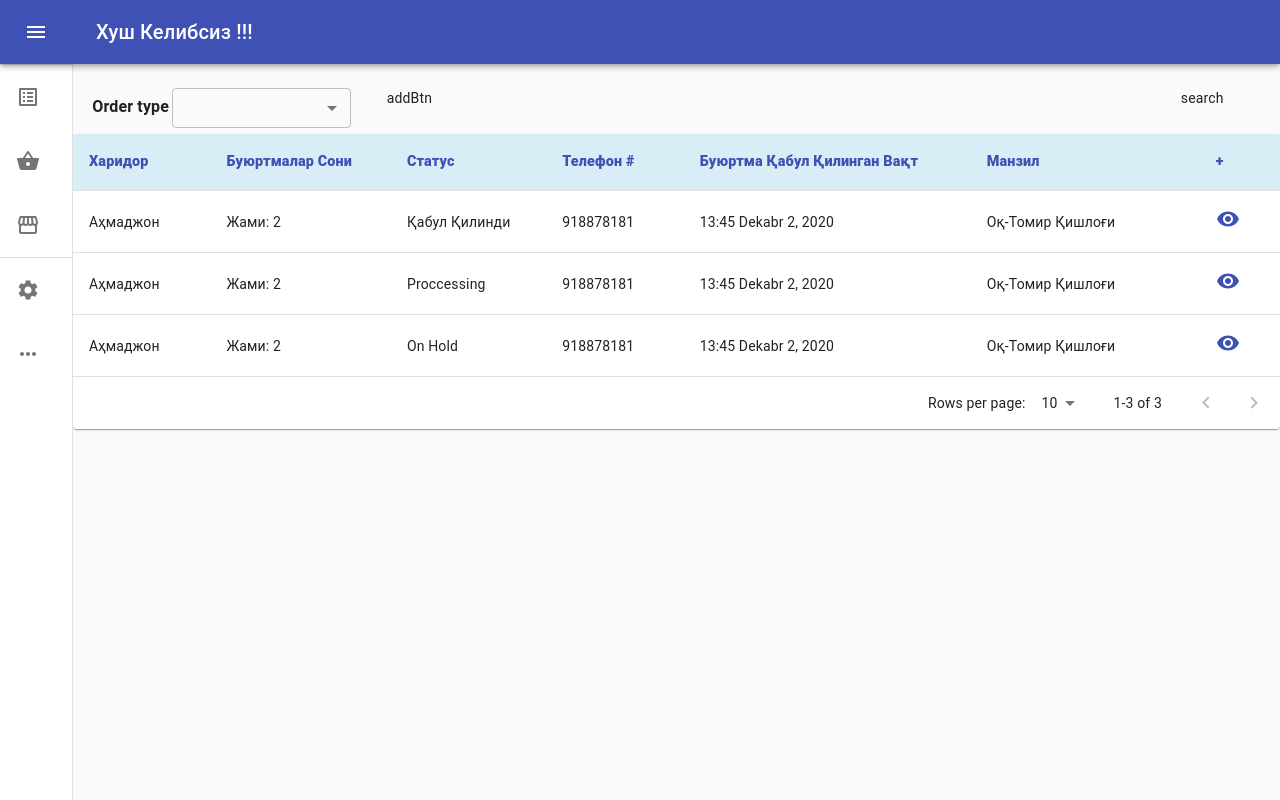
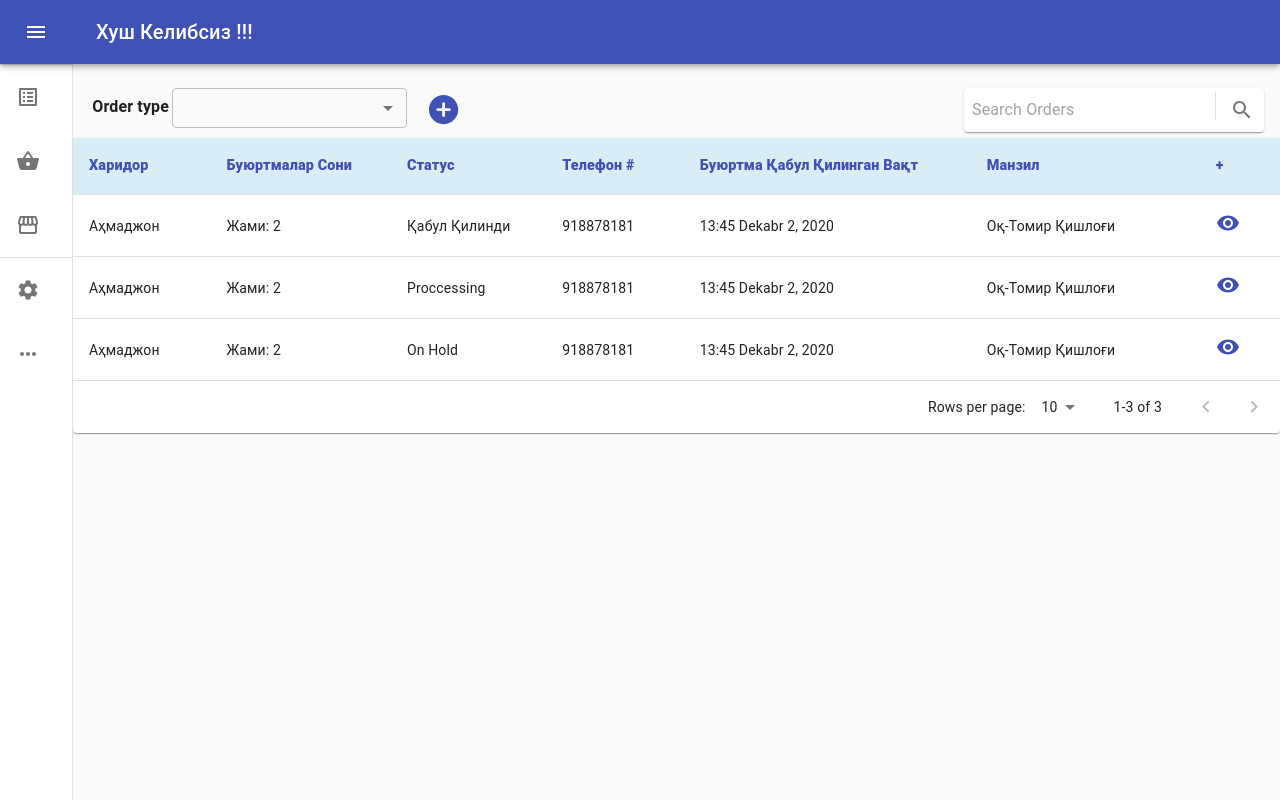
Before and after one commit to jahongirhusanov/OrderApp, a React (Create React App) app: page / in a window 1280 px wide. Built offline with nearby package versions, Linux system fonts and the light colour scheme.

Commit message:
updating Order Header

```diff
--- a/src/components/Orders/OrderListHeader.jsx
+++ b/src/components/Orders/OrderListHeader.jsx
@@ -1,12 +1,16 @@
 import React from "react";
 import { makeStyles } from "@material-ui/core/styles";
 import { Grid } from "@material-ui/core";
+import AddCircleRoundedIcon from "@material-ui/icons/AddCircleRounded";
 import OrderStatus from "./OrderStatusDropdown";
+
+import OrderSearch from "./OrderSearch";
 
 const useStyles = makeStyles({
   root: {
     paddingLeft: "1rem",
     marginBottom: "0.4rem",
+    paddingRight: "1rem",
   },
   orderTypeContainer: {
     paddingTop: 0,
@@ -20,21 +24,25 @@ const useStyles = makeStyles({
     fontWeight: 700,
     padding: "0.5rem 0.2rem",
   },
+  addOrderIcon: {
+    fontSize: "2.2rem",
+    color: "#3f51b5",
+    margin: "auto",
+    cursor: "pointer",
+  },
 });
 
 function OrderListHeader() {
   const classes = useStyles();
   return (
     <Grid item xs={12} container direction="row" className={classes.root}>
-      <Grid item xs={3} className={classes.orderTypeContainer}>
+      <Grid item xs={12} sm={4} className={classes.orderTypeContainer}>
         <h4 className={classes.orderType}>Order type</h4>
         <OrderStatus />
+        <AddCircleRoundedIcon className={classes.addOrderIcon} />
       </Grid>
-      <Grid item xs={8}>
-        addBtn
-      </Grid>
-      <Grid item xs={1}>
-        search
+      <Grid item xs={12} sm={8}>
+        <OrderSearch />
       </Grid>
     </Grid>
   );
--- /dev/null
+++ b/src/components/Orders/OrderSearch.jsx
@@ -0,0 +1,50 @@
+import React from "react";
+import { makeStyles } from "@material-ui/core/styles";
+import Paper from "@material-ui/core/Paper";
+import InputBase from "@material-ui/core/InputBase";
+import Divider from "@material-ui/core/Divider";
+import IconButton from "@material-ui/core/IconButton";
+import SearchIcon from "@material-ui/icons/Search";
+
+const useStyles = makeStyles((theme) => ({
+  root: {
+    display: "flex",
+    justifyContent: "flex-end",
+    marginLeft: "auto",
+    width: 300,
+  },
+  input: {
+    marginLeft: theme.spacing(1),
+    flex: 1,
+  },
+  iconButton: {
+    padding: 10,
+  },
+  divider: {
+    height: 28,
+    margin: 4,
+  },
+}));
+
+function OrderSearch() {
+  const classes = useStyles();
+  return (
+    <Paper component="form" className={classes.root}>
+      <InputBase
+        className={classes.input}
+        placeholder="Search Orders"
+        inputProps={{ "aria-label": "search google maps" }}
+      />
+      <Divider className={classes.divider} orientation="vertical" />
+      <IconButton
+        type="submit"
+        className={classes.iconButton}
+        aria-label="search"
+      >
+        <SearchIcon />
+      </IconButton>
+    </Paper>
+  );
+}
+
+export default OrderSearch;
--- a/src/components/Orders/OrderStatusDropdown.jsx
+++ b/src/components/Orders/OrderStatusDropdown.jsx
@@ -1,7 +1,6 @@
 import React from "react";
 import MenuItem from "@material-ui/core/MenuItem";
 import FormControl from "@material-ui/core/FormControl";
-import InputLabel from "@material-ui/core/InputLabel";
 import Select from "@material-ui/core/Select";
 import { makeStyles } from "@material-ui/core/styles";
 
```
Also changed, not shown: 1 other file (tests, documents, lock files or other folders).
